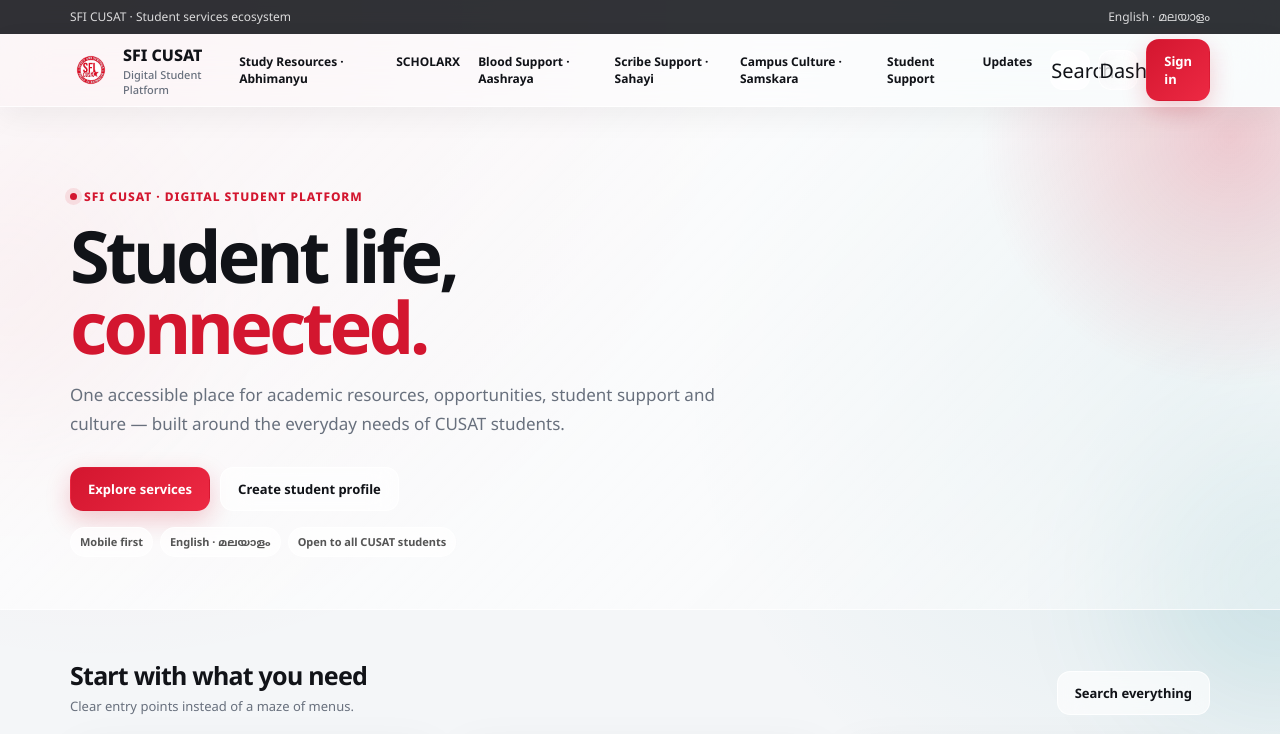
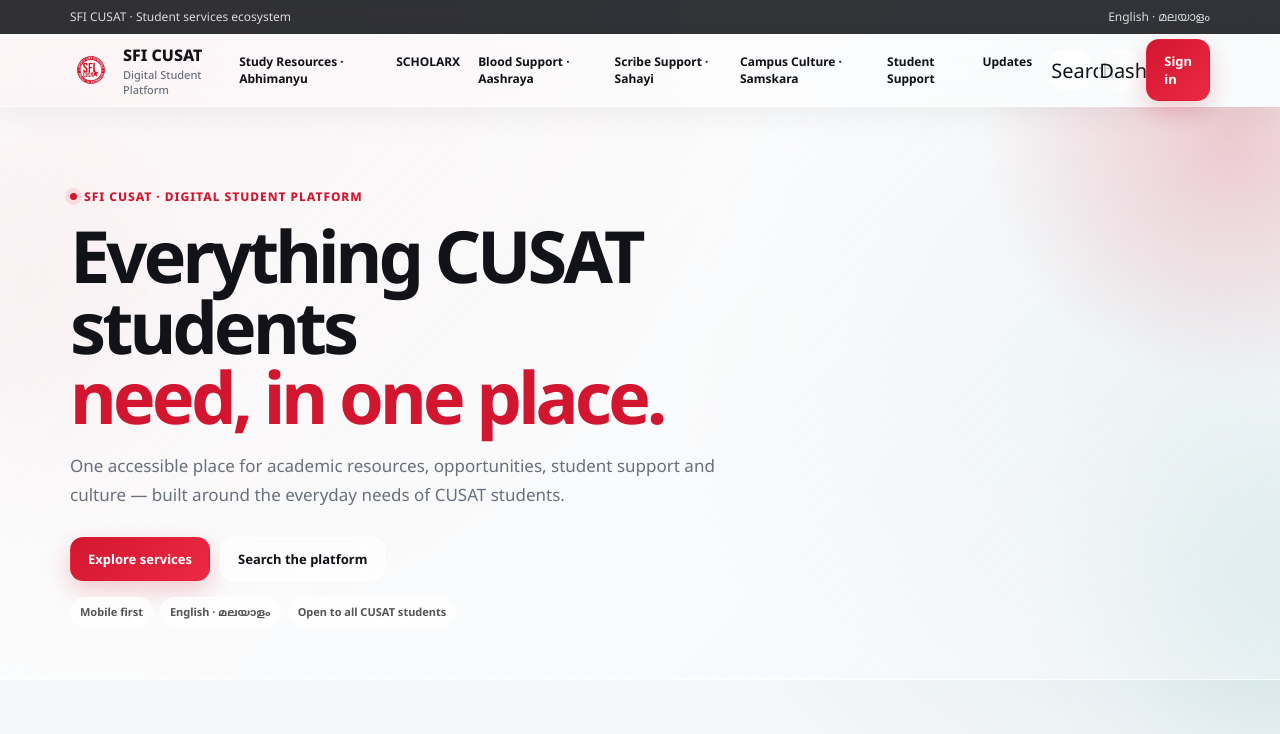
Before and after one commit to Com-Adarsh/Sficusatapp-, a Next.js app: page / in a window 1280 px wide. Shown: the top 734 px of the page. Built offline with nearby package versions, Linux system fonts and the light colour scheme.

Commit message:
refine navigation and page UX

```diff
--- a/app/page.tsx
+++ b/app/page.tsx
@@ -2,7 +2,7 @@ import PageShell from "./components/PageShell";
 const services=[["▦","Abhimanyu Learning Space","Notes, question papers, syllabi and verified academic updates.","/resources"],["↗","SCHOLARX","Scholarships, internships, jobs and fellowships.","/opportunities"],["?","Student Support","Helpdesk, grievances, issues and interventions.","/support"]];
 const initiatives=[["Aashraya","Blood donation support","Request blood, register as a donor or find donation camps.","/aashraya","a"],["Sahayi","Scribe & accessibility support","Request a scribe or join the volunteer network.","/sahayi","s"],["Samskara","Culture & creativity","Events, competitions, magazine, gallery and volunteers.","/samskara","m"]];
 export default function Home(){return <PageShell>
-<section className="hero"><div className="shell"><div className="eyebrow"><i className="dot"/> SFI CUSAT · Digital Student Platform</div><h1>Student life,<br/><em>connected.</em></h1><p>One accessible place for academic resources, opportunities, student support and culture — built around the everyday needs of CUSAT students.</p><div className="actions"><a className="btn primary" href="#services">Explore services</a><a className="btn" href="/sign-in">Create student profile</a></div><div className="chips"><span className="chip">Mobile first</span><span className="chip">English · മലയാളം</span><span className="chip">Open to all CUSAT students</span></div></div></section>
+<section className="hero"><div className="shell"><div className="eyebrow"><i className="dot"/> SFI CUSAT · Digital Student Platform</div><h1>Everything CUSAT students<br/><em>need, in one place.</em></h1><p>One accessible place for academic resources, opportunities, student support and culture — built around the everyday needs of CUSAT students.</p><div className="actions"><a className="btn primary" href="#services">Explore services</a><a className="btn" href="/search">Search the platform</a></div><div className="chips"><span className="chip">Mobile first</span><span className="chip">English · മലയാളം</span><span className="chip">Open to all CUSAT students</span></div></div></section>
 <section className="section" id="services"><div className="shell"><div className="sectionhead"><div><h2>Start with what you need</h2><p>Clear entry points instead of a maze of menus.</p></div><a className="btn" href="/search">Search everything</a></div><div className="grid3">{services.map(([i,t,d,h])=><a className="card" href={h} key={t}><div className="icon">{i}</div><h3>{t}</h3><p>{d}</p><div className="chips"><span className="chip">Explore →</span></div></a>)}</div></div></section>
 <section className="section"><div className="shell"><div className="sectionhead"><div><h2>Student initiatives</h2><p>Services are intended for all CUSAT students, regardless of affiliation.</p></div></div><div className="grid3">{initiatives.map(([n,t,d,h,c])=><a className={`card initiative ${c}`} href={h} key={n}><div className="eyebrow">{n}</div><h3>{t}</h3><p>{d}</p><div className="chips"><span className="chip">Open module →</span></div></a>)}</div></div></section>
 <section className="section"><div className="shell"><div className="grid4"><div className="stat"><b>4</b><span>Opportunity categories</span></div><div className="stat"><b>4</b><span>Academic resource types</span></div><div className="stat"><b>3</b><span>Student initiatives</span></div><div className="stat"><b>∞</b><span>Built to grow</span></div></div></div></section>
```
